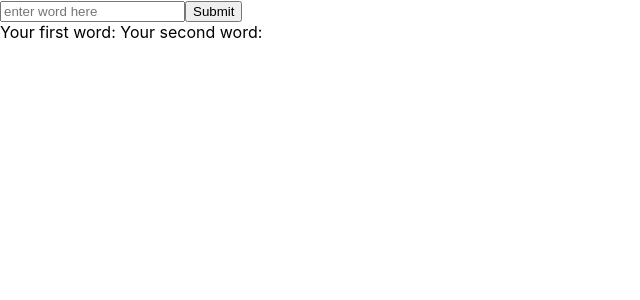
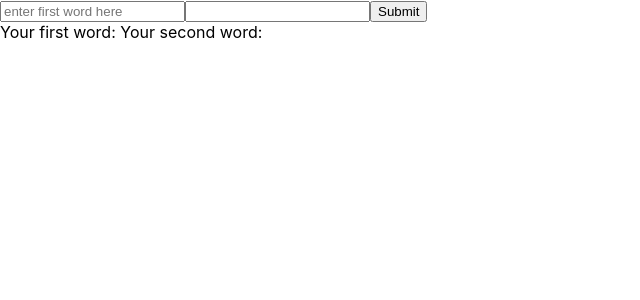
Before and after one commit to treaganbirbal/isPalindrom_Check, a React (Create React App) app: page / in a window 1280 px wide. Shown: the top 300 px of the page, without its empty margins (0-640 px from the left). Built offline with nearby package versions, Linux system fonts and the light colour scheme.

Commit message:
second word handleChange

```diff
--- a/src/App.js
+++ b/src/App.js
@@ -7,30 +7,38 @@ class App extends React.Component {
     super();
 
     this.state = {
-      currentWord: '',
-      reversedWord: ''
+      firstWord: '',
+      secondWord: '',
+      submitted: false,
     };
   }
 
-  handleChange = (event) => {
+  handleFirstWordChange = (event) => {
     this.setState({
-      currentWord: event.target.value
+      firstWord: event.target.value
+    })
+  }
+  handleSecondWordChange = (event) => {
+    this.setState({
+      secondWord: event.target.value
     })
   }
 
   handleSubmit = (event) =>{
     event.preventDefault();
-    let revs = this.state.currentWord.split('').reverse().join('')
+    let original = this.state.firstWord;
+    let revs = this.state.firstWord.split('').reverse().join('')
     this.setState({
-      currentWord: '',
-      reversedWord: revs
+      firstWord: original,
+      secondWord: revs,
+      submitted: true
     })
   }
 
   palindronCheck = () => {
-    if(this.state.currentWord === this.state.reversedWord.split('').reverse().join('')){
+    if(this.state.firstWord === this.state.secondWord.split('').reverse().join('')){
       return(
-        <p>{this.state.reversedWord}</p>
+        <p>These words are Palindrone</p>
       )
     }
     else {
@@ -42,14 +50,16 @@ class App extends React.Component {
   render() {
     return (
       <>
-        <form action="" onSubmit={this.handleSubmit}>
-          <input type="text" onChange={this.handleChange} placeholder='enter word here' name="currentWord" id="" />
-          <input onClick={this.palindronCheck} type="submit"/>
+        {/* <form action="" onSubmit={this.handleSubmit}> */}
+          <input type="text" onChange={this.handleFirstWordChange} placeholder='enter first word here' name="currentWord" id="" />
+          <input type="text" name="enter second word here" id="" onChange={this.handleSecondWordChange}/>
+          <input  type="submit" onClick={this.palindronCheck}/>
           <div className="reveal">
-            Your first word: <span>{this.state.currentWord}</span>
-            Your second word: <span className="reversed-word">{this.palindronCheck()}</span>
+            Your first word: <span>{this.state.firstWord}</span>
+            Your second word: <span className="reversed-word">{this.state.secondWord}</span>
           </div>
-        </form>
+        {/* </form> */}
+        {/* { this.state.submitted ? this.palindronCheck() : null } */}
       </>
     );
   }
```
